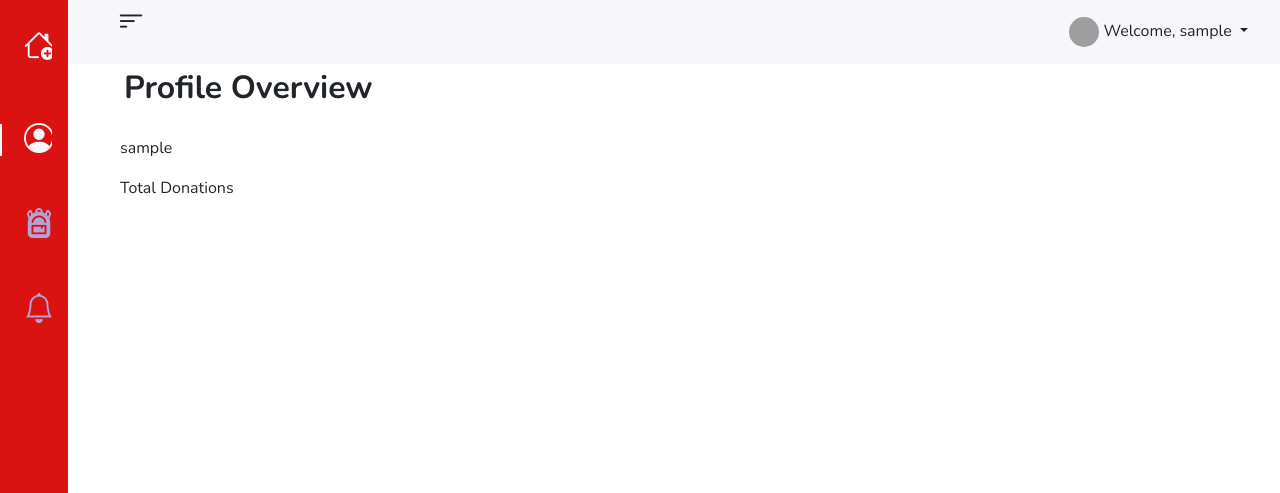
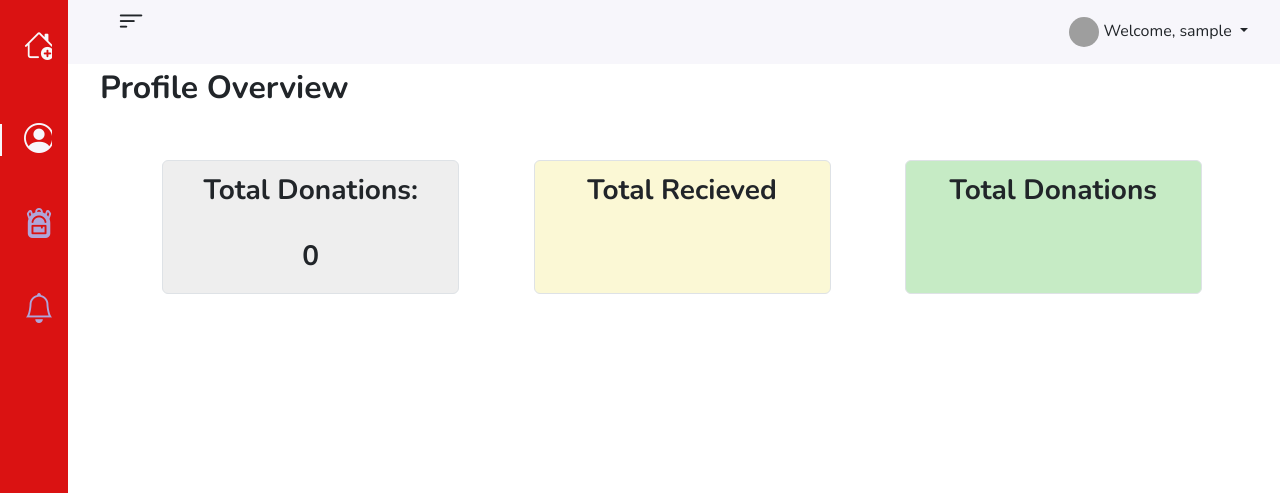
Before and after one commit to samueldobi/Campus-donors, a PHP site: page /dashboard.php in a window 1280 px wide. Shown: the top 493 px of the page. Run offline with PHP 8.4, Linux system fonts and the light colour scheme; the visitor is signed in with stand-in values (Sample User, id 1); some libraries are stand-ins or nearby versions; grey boxes are pictures that could not be loaded.

Commit message:
profile overview changes

```diff
--- a/assets/dashboard.css
+++ b/assets/dashboard.css
@@ -5,6 +5,13 @@
     --first-color: #4723D9;
     --first-color-light: #AFA5D9;
     --red: #DA1212;
+    --darkblue: #041562;
+    --lightblue: #11468F;
+    --grey: #EEEEEE;
+    --lightgrey: #C6EBC5;
+    --new: #FBF8D5;
+    --second:#E4EFFB;
+    --third:#DEF7EA;
     --white-color: #F7F6FB;
     --body-font: 'Nunito', sans-serif;
     --normal-font-size: 1rem;
@@ -146,7 +153,17 @@ i{
 .height-100 {
     height: 100vh;
 }
-
+/* Profike Overview */
+.dashcard{
+    background-color: var(--grey);
+}
+.dashcard-two{
+    background-color: var(--new);
+}
+.dashcard-three{
+    background-color: var(--lightgrey);
+}
+/* Profike Overview */
 @media screen and (min-width: 768px) {
     body {
         margin: calc(var(--header-height) + 1rem) 0 0 0;
--- a/dashboard.php
+++ b/dashboard.php
@@ -90,14 +90,24 @@ session_start();
 
     <!--Container Main start-->
     <section class="overview">
-        <div class="container">
-        <p class=" fs-2 fw-bold">Profile Overview</p>
-            <div class="row">
-            <div class="  p-2 ">
-              <p class="name"><?php echo htmlspecialchars($_SESSION['username']); ?></p>
-                <p class="">Total Donations</p>
-            </div>
-            </div>
+        <div class="">
+            <p class=" fs-2 fw-bold">Profile Overview</p>
+                <div class="row justify-content-evenly  mt-5 mb-5 ">
+                    <div class="col-10 col-md-3 rounded border dashcard text-center fw-bold fs-3">
+
+                                <p class="p-2 ">Total Donations:</p>
+                                <p class="">0</p>
+                        </div>
+                    <div class="col-10 col-md-3 rounded border dashcard-two text-center fw-bold fs-3">
+
+                                <p class="p-2">Total Recieved</p>
+                        </div>
+                    <div class="col-10 col-md-3 rounded border dashcard-three text-center fw-bold fs-3">
+
+                                <p class="p-2">Total Donations</p>
+                        </div>
+
+                </div>
         </div>
     </section>
 
```
